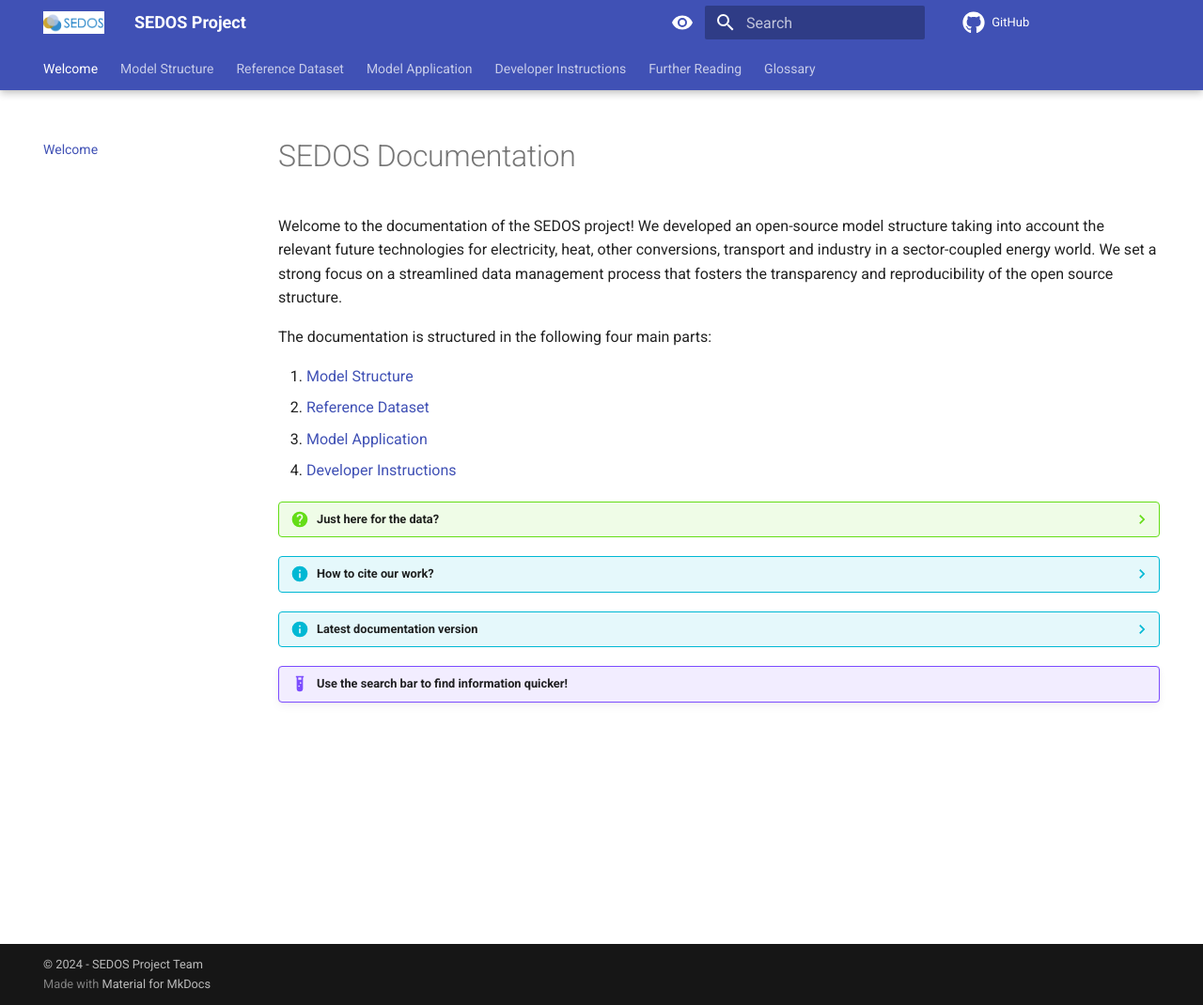
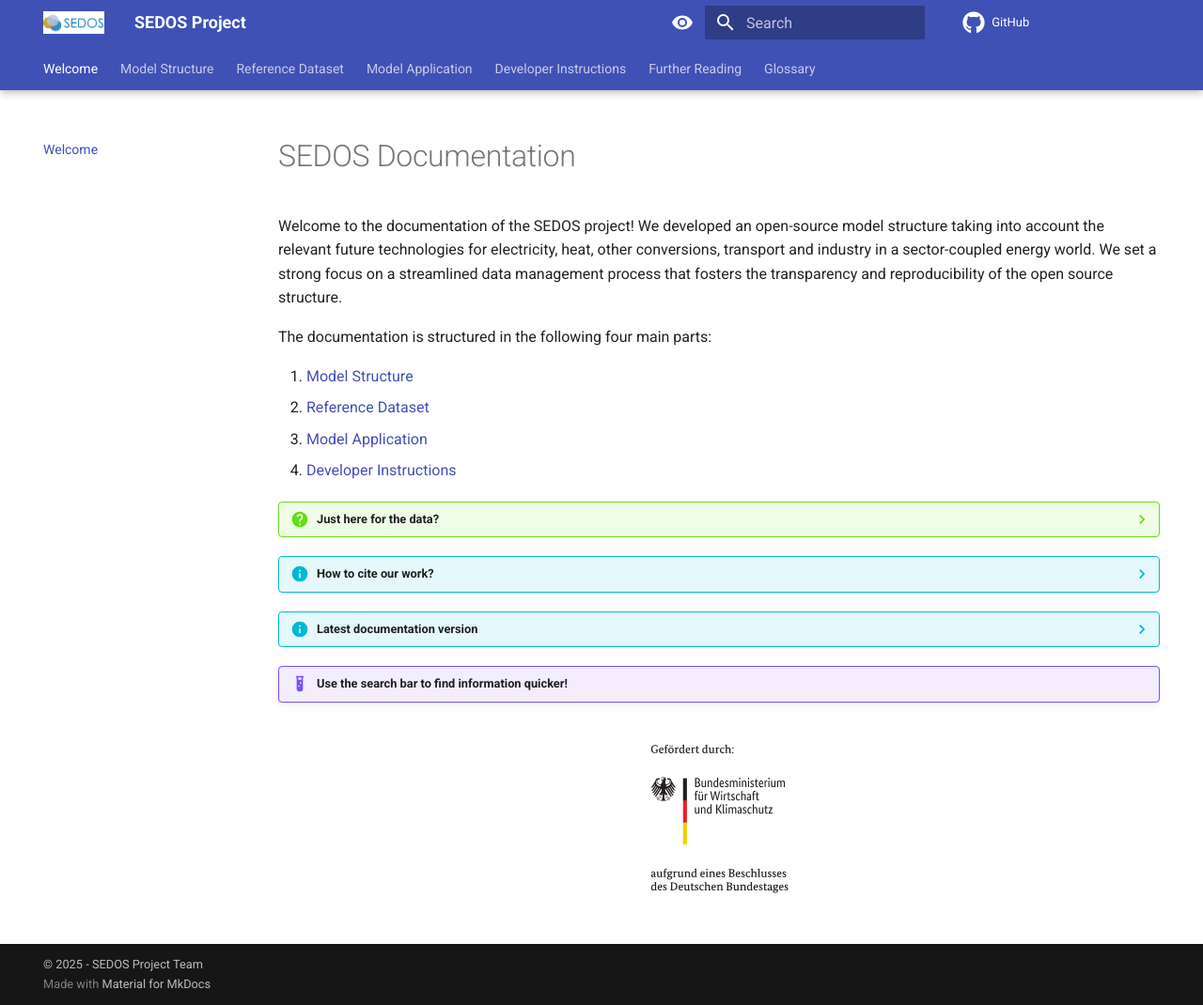
Before and after one commit to sedos-project/organization, an MkDocs documentation site: the page built from docs/index.md, in a window 1280 px wide and 1070 px high. Shown: the whole window at 94% size. Built offline with MkDocs 1.6.1 and Material for MkDocs 9.7.7, drawn with Linux system fonts in a browser that asks for light colours; emoji names are drawn with the system emoji font; comment, search, counter and statistics services are not loaded.

Commit message:
Add information on bmwk support
(cherry picked from commit c3b99f34e5b8cba99cfd7c7ceaae4538d58666fc)

```diff
--- a/docs/index.md
+++ b/docs/index.md
@@ -28,3 +28,7 @@ The documentation is structured in the following four main parts:
     Press `CTRL + F5` to refresh your browser's cache and load the latest version of the documentation
 
 !!! example "Use the search bar to find information quicker!"
+
+<div style="text-align: center;">
+  <img src="../../graphics/bmwk.svg" alt="BMWK" width="200px"/>
+</div>
--- a/mkdocs.yml
+++ b/mkdocs.yml
@@ -121,11 +121,7 @@ plugins:
   - include-markdown
 
 repo_url: https://github.com/sedos-project/organization
-site_description: The documentation of the SEDOS data management
+site_description: The documentation of the SEDOS project
 
 copyright: |
-  &copy; 2024 - SEDOS Project Team
-
-# in case hyperlinks are wanted
-#<a href="https://reiner-lemoine-institut.de/"  target="_blank" rel="noopener">RLI</a> and <a
-#href="https://fortiss.org"  target="_blank" rel="noopener">fortiss GmbH</a>
+  &copy; 2025 - SEDOS Project Team
```
Also changed, not shown: docs/graphics/bmwk.svg (added).
